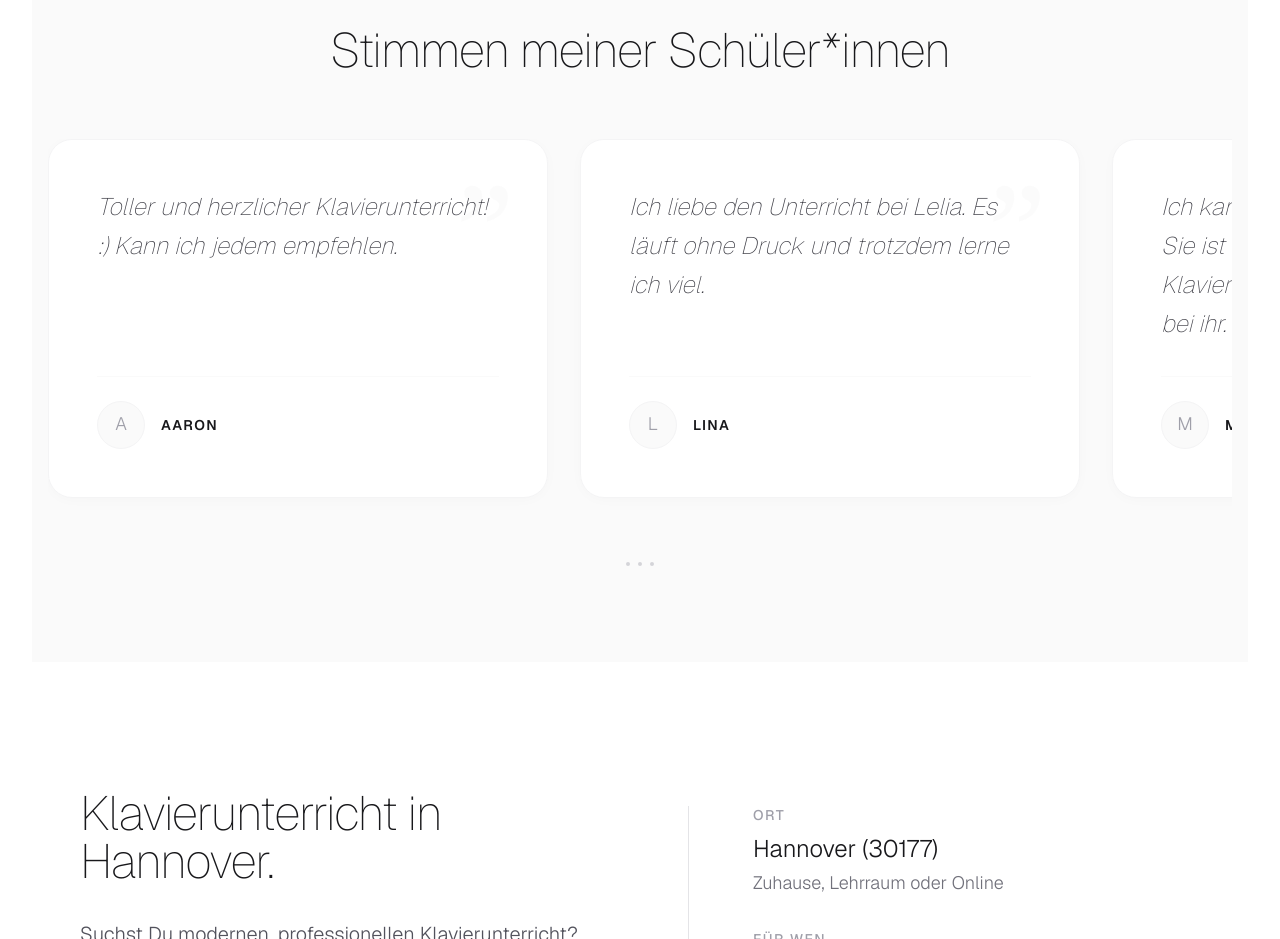
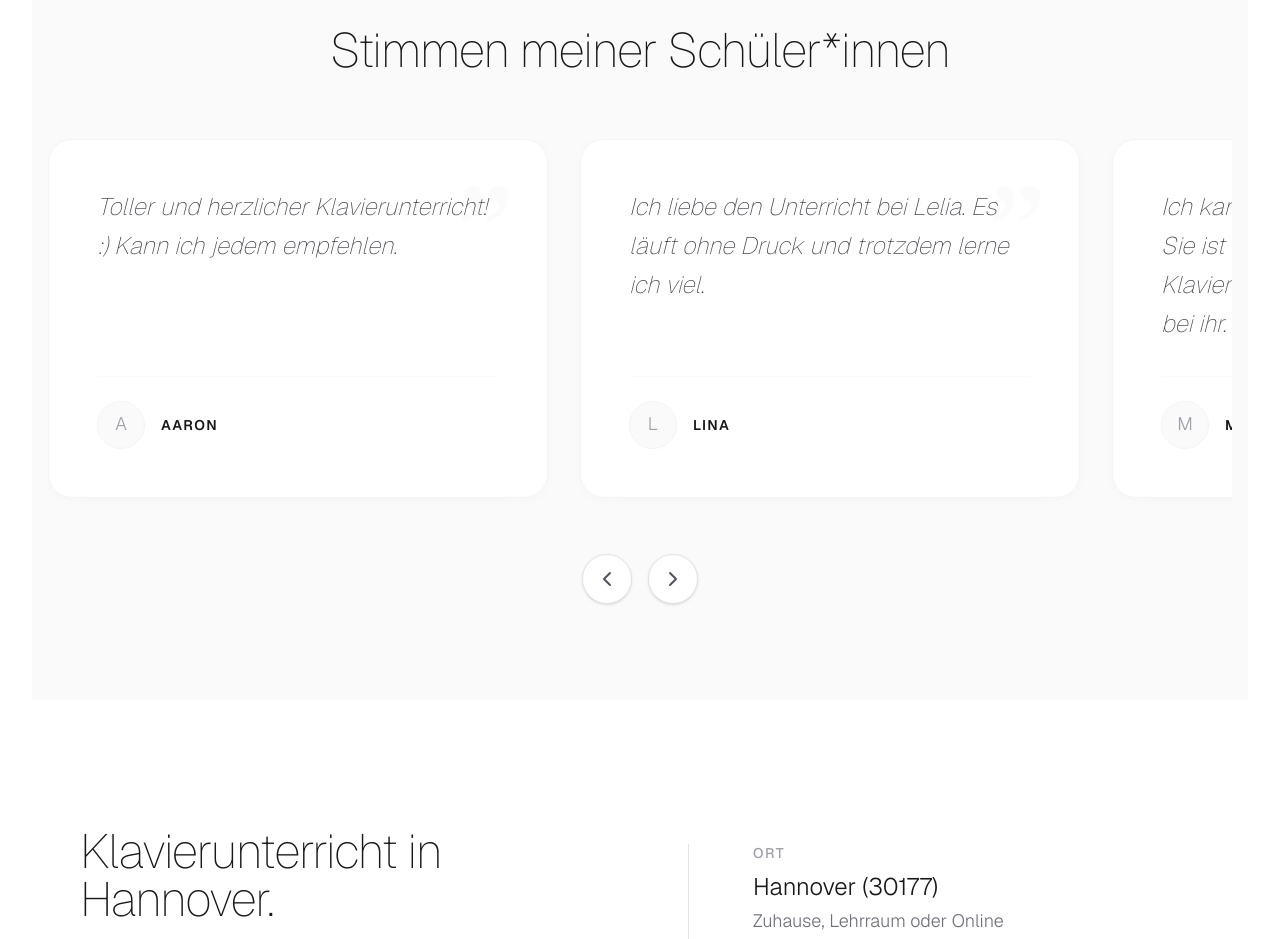
Before and after one commit to aaronhampe/lelia-hernandez, a Next.js app: page / in a window 1280 px wide. Shown: the part 2400-3339 px from the top of the page. Built offline with nearby package versions, Linux system fonts and the light colour scheme; no server answers.

Commit message:
fixed errors

```diff
--- a/app/page.tsx
+++ b/app/page.tsx
@@ -1,34 +1,8 @@
 import Link from "next/link";
 import Image from "next/image";
+import { TestimonialSlider } from "@/components/TestimonialSlider";
 
 export default function Home() {
-  const testimonials = [
-    {
-      name: "Aaron",
-      text: "Toller und herzlicher Klavierunterricht! :) Kann ich jedem empfehlen.",
-      initial: "A",
-    },
-    {
-      name: "Lina",
-      text: "Ich liebe den Unterricht bei Lelia. Es läuft ohne Druck und trotzdem lerne ich viel.",
-      initial: "L",
-    },
-    {
-      name: "Marie",
-      text: "Ich kann Lelia jedem weiterempfehlen. Sie ist eine liebe Lehrerin. Der Klavierunterricht macht wirklich Spaß bei ihr.",
-      initial: "M",
-    },
-    {
-      name: "Leon",
-      text: "Ich habe viel bei Lelia gelernt! Sie macht tollen Klavierunterricht.",
-      initial: "L",
-    },
-    {
-      name: "Adrian",
-      text: "Netter Unterricht und immer ohne Druck und mit Spaß am Spiel.",
-      initial: "A",
-    },
-  ];
 
   return (
     <div>
@@ -195,9 +169,9 @@ export default function Home() {
             </div>
 
             {/* Bild Bereich - Modern UX: Sticky Positioning */}
-            <div className="relative order-2 lg:h-[calc(100vh-200px)] lg:sticky lg:top-32">
+            <div className="relative order-2 lg:sticky lg:top-32">
                {/* Mobile Aspect Ratio anpassen für weniger Höhe auf kleinen Screens */}
-               <div className="relative aspect-[4/5] md:aspect-[3/4] lg:aspect-[4/5] w-full max-w-md mx-auto lg:mx-0 overflow-hidden rounded-2xl bg-zinc-100 h-full shadow-2xl shadow-zinc-200 dark:shadow-none dark:bg-zinc-800">
+               <div className="relative aspect-[4/5] md:aspect-[3/4] lg:aspect-[4/5] w-full max-w-md mx-auto lg:mx-0 overflow-hidden rounded-2xl bg-zinc-100 shadow-2xl shadow-zinc-200 dark:shadow-none dark:bg-zinc-800">
                  <Image
                   src="/images/lelia-hernandez-klavier-hannover.webp"
                   alt="Lelia Hernández am Klavier"
@@ -245,47 +219,10 @@ export default function Home() {
             Stimmen meiner Schüler*innen
           </h2>
 
-          {/* Slider Container - Scroll Snap */}
-          <div className="flex overflow-x-auto snap-x snap-mandatory gap-6 pb-8 -mx-4 px-4 sm:mx-0 sm:px-0 scrollbar-hide md:gap-8 md:pb-12 custom-scrollbar">
-            {testimonials.map((t, i) => (
-              <div
-                key={i}
-                className="snap-center shrink-0 w-[85vw] md:w-[500px] relative flex flex-col justify-between bg-white dark:bg-zinc-900 p-10 md:p-12 rounded-3xl border border-zinc-100 dark:border-zinc-800 shadow-[0_2px_15px_-3px_rgba(0,0,0,0.03)] dark:shadow-none transition-all hover:scale-[1.01]"
-              >
-                {/* Dekoratives Anführungszeichen im Hintergrund */}
-                <div className="absolute top-6 right-8 text-9xl font-serif text-zinc-50 dark:text-zinc-800 pointer-events-none select-none opacity-60">
-                  &rdquo;
-                </div>
-
-                <blockquote className="relative z-10">
-                  <p className="text-xl md:text-2xl font-thin italic leading-relaxed text-zinc-700 dark:text-zinc-300">
-                    {t.text}
-                  </p>
-                </blockquote>
-
-                <div className="mt-8 flex items-center gap-4 border-t border-zinc-50 dark:border-zinc-800 pt-6">
-                  <div className="flex h-12 w-12 items-center justify-center rounded-full bg-zinc-50 dark:bg-zinc-800 border border-zinc-100 dark:border-zinc-700 text-zinc-400 dark:text-zinc-300 font-light text-lg">
-                    {t.initial}
-                  </div>
-                  <div>
-                    <cite className="not-italic text-sm font-semibold uppercase tracking-widest text-zinc-900 dark:text-zinc-50">
-                      {t.name}
-                    </cite>
-                  </div>
-                </div>
-              </div>
-            ))}
-
-            {/* Spacer am Ende für angenehmes Scrollen auf Mobile */}
-            <div className="snap-center shrink-0 w-4 sm:hidden" />
+          {/* Testimonial Slider Navigation */}
+          <div className="-mx-4 sm:mx-0">
+            <TestimonialSlider />
           </div>
-
-           {/* Visual Scroll Hint */}
-           <div className="mt-4 flex justify-center gap-2">
-              <span className="h-1 w-1 rounded-full bg-zinc-300 dark:bg-zinc-700"></span>
-              <span className="h-1 w-1 rounded-full bg-zinc-300 dark:bg-zinc-700"></span>
-              <span className="h-1 w-1 rounded-full bg-zinc-300 dark:bg-zinc-700"></span>
-           </div>
 
         </div>
       </section>
--- /dev/null
+++ b/components/TestimonialSlider.tsx
@@ -0,0 +1,103 @@
+"use client";
+
+import React, { useCallback } from "react";
+import useEmblaCarousel from "embla-carousel-react";
+import { ChevronLeft, ChevronRight } from "lucide-react";
+
+export function TestimonialSlider() {
+  const [emblaRef, emblaApi] = useEmblaCarousel({
+    align: "start",
+    dragFree: true,
+  });
+
+  const scrollPrev = useCallback(() => {
+    if (emblaApi) emblaApi.scrollPrev();
+  }, [emblaApi]);
+
+  const scrollNext = useCallback(() => {
+    if (emblaApi) emblaApi.scrollNext();
+  }, [emblaApi]);
+
+  const testimonials = [
+    {
+      name: "Aaron",
+      text: "Toller und herzlicher Klavierunterricht! :) Kann ich jedem empfehlen.",
+      initial: "A",
+    },
+    {
+      name: "Lina",
+      text: "Ich liebe den Unterricht bei Lelia. Es läuft ohne Druck und trotzdem lerne ich viel.",
+      initial: "L",
+    },
+    {
+      name: "Marie",
+      text: "Ich kann Lelia jedem weiterempfehlen. Sie ist eine liebe Lehrerin. Der Klavierunterricht macht wirklich Spaß bei ihr.",
+      initial: "M",
+    },
+    {
+      name: "Leon",
+      text: "Ich habe viel bei Lelia gelernt! Sie macht tollen Klavierunterricht.",
+      initial: "L",
+    },
+    {
+      name: "Adrian",
+      text: "Netter Unterricht und immer ohne Druck und mit Spaß am Spiel.",
+      initial: "A",
+    },
+  ];
+
+  return (
+    <div className="relative">
+      <div className="overflow-hidden" ref={emblaRef}>
+        <div className="flex gap-6 pb-8 px-4 sm:px-0 md:gap-8 md:pb-12">
+          {testimonials.map((t, i) => (
+            <div
+              key={i}
+              className="flex-[0_0_85vw] md:flex-[0_0_500px] min-w-0 relative flex flex-col justify-between bg-white dark:bg-zinc-900 p-10 md:p-12 rounded-3xl border border-zinc-100 dark:border-zinc-800 shadow-[0_2px_15px_-3px_rgba(0,0,0,0.03)] dark:shadow-none transition-all cursor-grab active:cursor-grabbing hover:scale-[1.01]"
+            >
+              {/* Dekoratives Anführungszeichen im Hintergrund */}
+              <div className="absolute top-6 right-8 text-9xl font-serif text-zinc-50 dark:text-zinc-800 pointer-events-none select-none opacity-60">
+                &rdquo;
+              </div>
+
+              <blockquote className="relative z-10">
+                <p className="text-xl md:text-2xl font-thin italic leading-relaxed text-zinc-700 dark:text-zinc-300">
+                  {t.text}
+                </p>
+              </blockquote>
+
+              <div className="mt-8 flex items-center gap-4 border-t border-zinc-50 dark:border-zinc-800 pt-6">
+                <div className="flex h-12 w-12 items-center justify-center rounded-full bg-zinc-50 dark:bg-zinc-800 border border-zinc-100 dark:border-zinc-700 text-zinc-400 dark:text-zinc-300 font-light text-lg">
+                  {t.initial}
+                </div>
+                <div>
+                  <cite className="not-italic text-sm font-semibold uppercase tracking-widest text-zinc-900 dark:text-zinc-50">
+                    {t.name}
+                  </cite>
+                </div>
+              </div>
+            </div>
+          ))}
+        </div>
+      </div>
+
+      {/* Navigation Buttons */}
+      <div className="flex justify-center gap-4 mt-2">
+        <button
+          onClick={scrollPrev}
+          className="p-3 rounded-full bg-white dark:bg-zinc-900 border border-zinc-200 dark:border-zinc-800 shadow-sm text-zinc-600 dark:text-zinc-400 hover:text-zinc-900 dark:hover:text-zinc-50 transition-colors focus:outline-none focus:ring-2 focus:ring-zinc-400 focus:ring-offset-2 dark:focus:ring-offset-zinc-950"
+          aria-label="Vorherige Bewertung"
+        >
+          <ChevronLeft className="w-6 h-6" />
+        </button>
+        <button
+          onClick={scrollNext}
+          className="p-3 rounded-full bg-white dark:bg-zinc-900 border border-zinc-200 dark:border-zinc-800 shadow-sm text-zinc-600 dark:text-zinc-400 hover:text-zinc-900 dark:hover:text-zinc-50 transition-colors focus:outline-none focus:ring-2 focus:ring-zinc-400 focus:ring-offset-2 dark:focus:ring-offset-zinc-950"
+          aria-label="Nächste Bewertung"
+        >
+          <ChevronRight className="w-6 h-6" />
+        </button>
+      </div>
+    </div>
+  );
+}
--- a/package.json
+++ b/package.json
@@ -10,6 +10,7 @@
   },
   "dependencies": {
     "@next/third-parties": "^16.1.6",
+    "embla-carousel-react": "^8.6.0",
     "js-cookie": "^3.0.5",
     "lucide-react": "^0.575.0",
     "next": "16.0.10",
```
Also changed, not shown: 1 other file (tests, documents, lock files or other folders).
